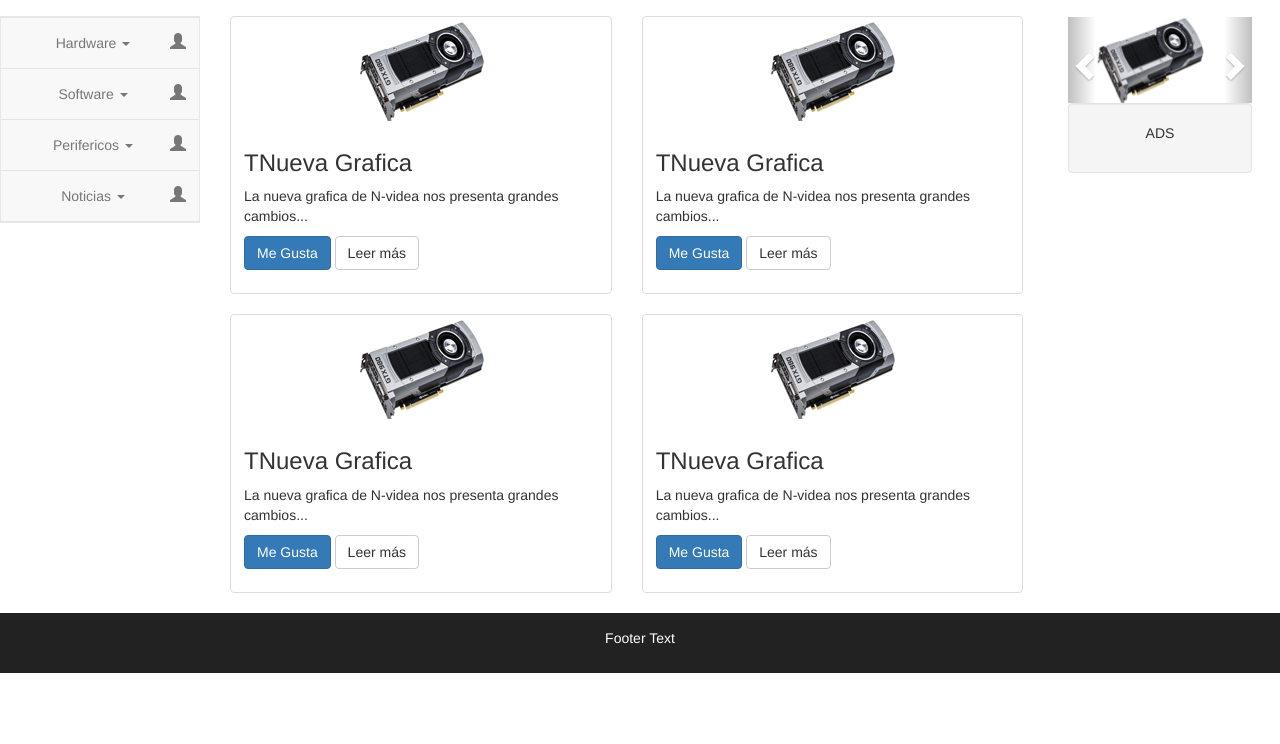
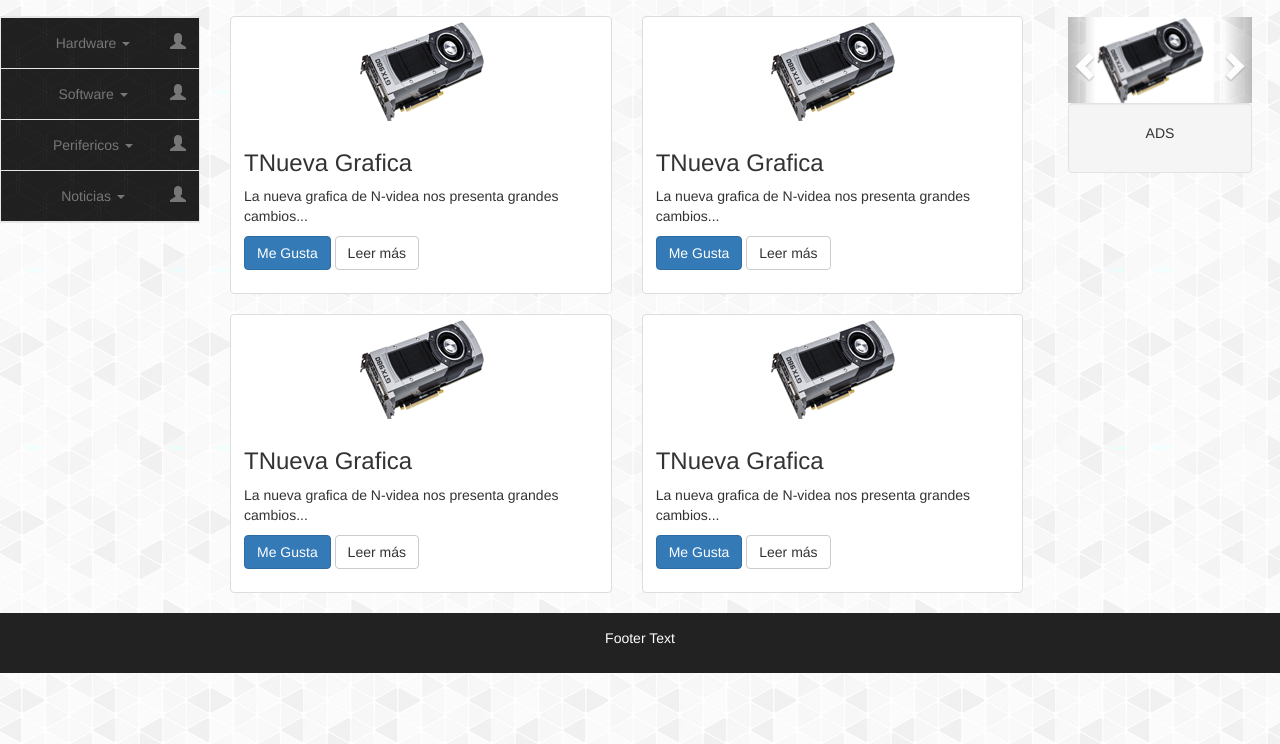
Before and after one commit to JuanEnrique/bootstrap, a plain HTML site: page index.html in a window 1280 px wide. Shown: the part 56-800 px from the top of the page. Drawn offline with nearby package versions, Linux system fonts and the light colour scheme; a web font is replaced by a local one.

Commit message:
añadiendo fondos

```diff
--- a/index.html
+++ b/index.html
@@ -14,6 +14,10 @@
     .navbar {
       margin-bottom: 0;
       border-radius: 0;
+    /*---fondos de la cabecera---*/
+    background-image:  url(fondo1.png);
+      background-position: center;
+      background-repeat: repeat;
     }
 
     /* Set height of the grid so .sidenav can be 100% (adjust as needed) */
@@ -32,6 +36,12 @@
       color: white;
       padding: 15px;
     }
+
+    body{
+      background-image:  url(fondo2.png);
+      background-position:center;
+      background-repeat: repeat;
+  }
 
     /* On small screens, set height to 'auto' for sidenav and grid */
     @media screen and (max-width: 767px) {
```
Also changed, not shown: fondo1.png (added), fondo2.png (added).
